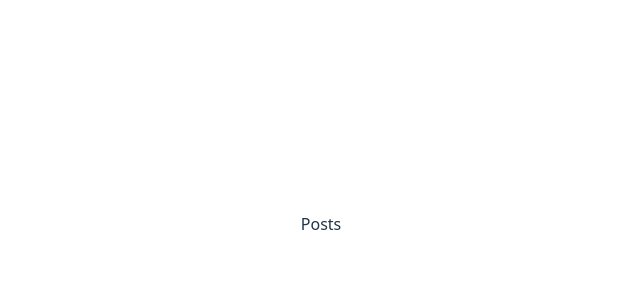
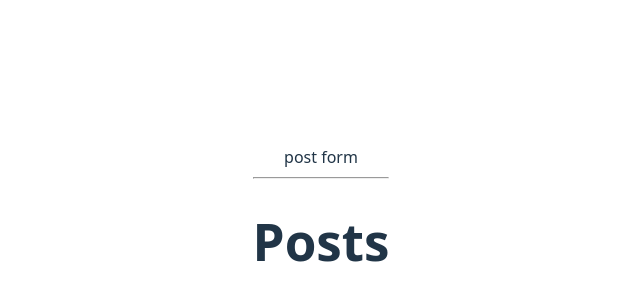
Before and after one commit to XoDeR/crud-with-auth-template-react, a React (Vite) app in the folder client/: page /posts in a window 1280 px wide. Shown: the part 176-476 px from the top of the page, without its empty margins (319-959 px from the left). Built offline with nearby package versions, Linux system fonts and the light colour scheme; sample sign-in values are in the browser's storage.

Commit message:
posts page consists of 2 components -- posts form and posts list

```diff
--- /dev/null
+++ b/client/src/components/PostForm.tsx
@@ -0,0 +1,9 @@
+const PostForm = () => {
+  return (
+    <div>
+      post form
+    </div>
+  )
+}
+
+export default PostForm;
--- /dev/null
+++ b/client/src/components/PostList.tsx
@@ -0,0 +1,9 @@
+const PostList = () => {
+  return (
+    <div>
+      <h1>Posts</h1>
+    </div>
+  )
+}
+
+export default PostList;
--- a/client/src/pages/PostsPage.tsx
+++ b/client/src/pages/PostsPage.tsx
@@ -1,7 +1,14 @@
+import PostForm from "../components/PostForm";
+import PostList from "../components/PostList";
+
 const PostsPage = () => {
 
   return (
-    <div>Posts</div>
+    <div>
+      <PostForm/>
+      <hr />
+      <PostList/>
+    </div>
   )
 }
 
```
